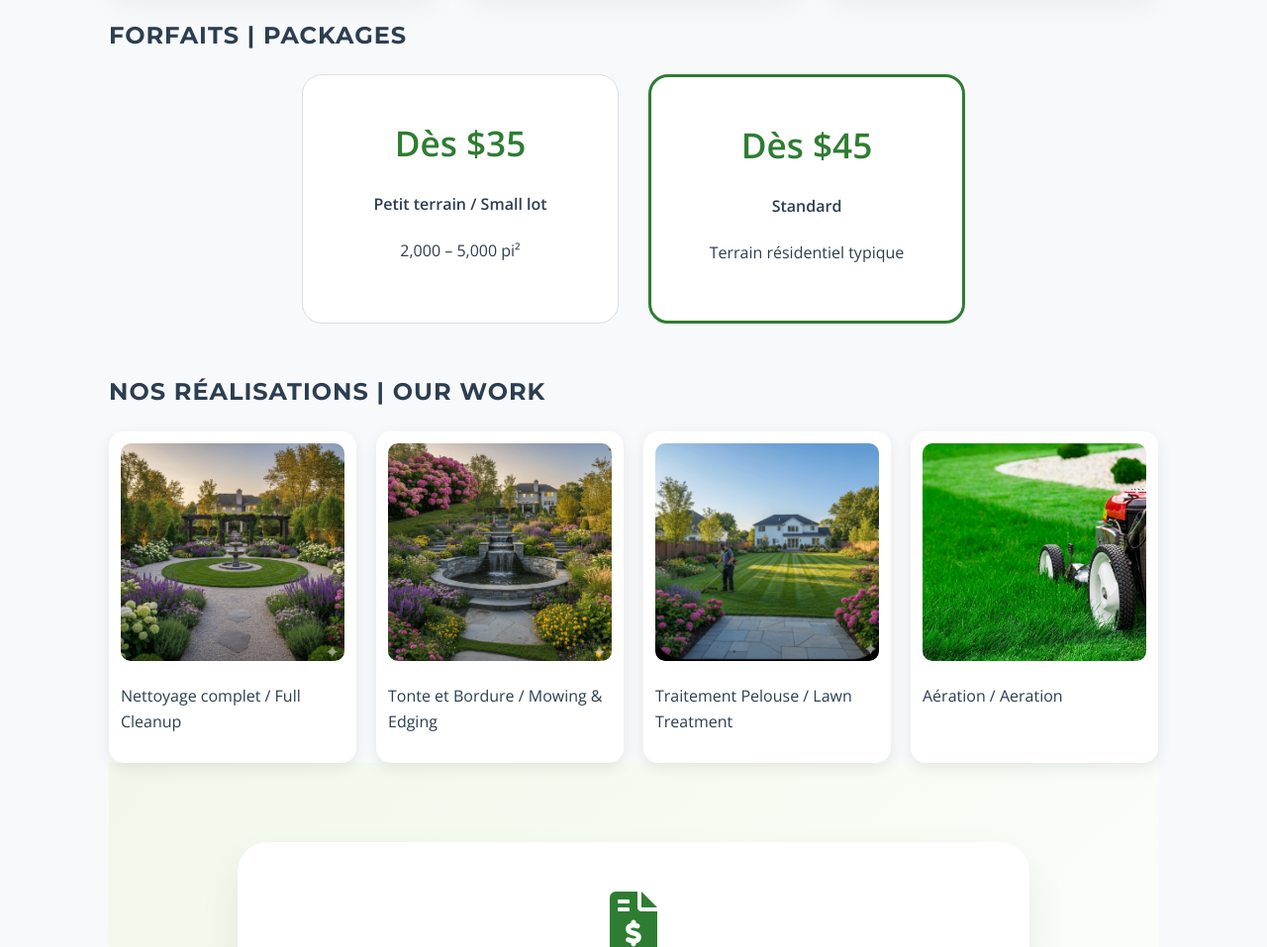
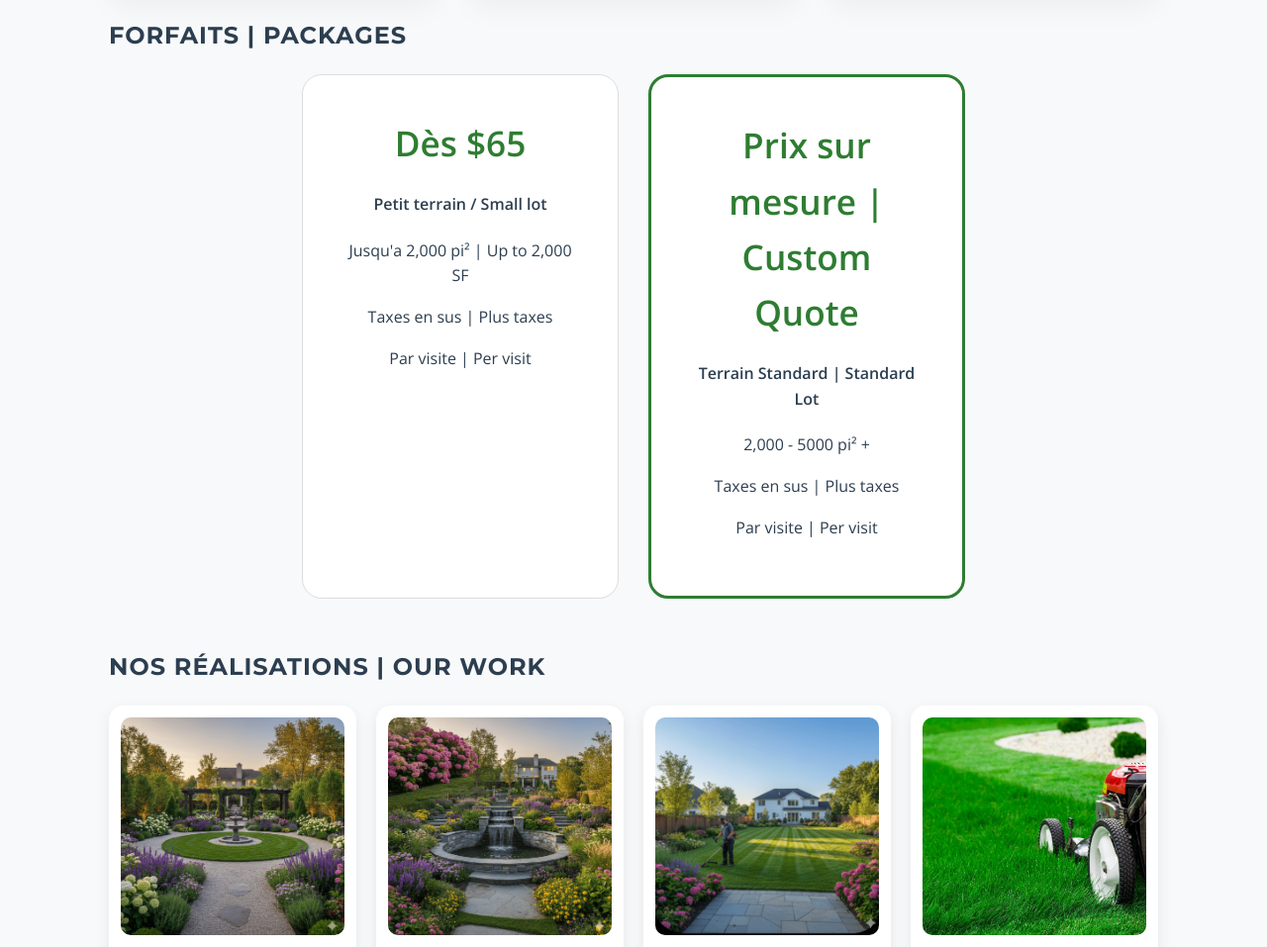
Before and after one commit to McSolution00/solution_gazon, a plain HTML site: page index.html in a window 1280 px wide. Shown: the part 1239-2196 px from the top of the page at 99% size. Drawn offline with nearby package versions, Linux system fonts and the light colour scheme.

Commit message:
Update index.html

```diff
--- a/index.html
+++ b/index.html
@@ -70,14 +70,18 @@
             <h2 class="section-title">FORFAITS | PACKAGES</h2>
             <div class="pricing-grid">
                 <div class="price-box">
-                    <span class="price-tag">Dès $35</span>
+                    <span class="price-tag">Dès $65</span>
                     <h4>Petit terrain / Small lot</h4>
-                    <p>2,000 – 5,000 pi²</p>
+                    <p>Jusqu'a 2,000 pi² | Up to 2,000 SF</p>
+                    <p>Taxes en sus | Plus taxes</p>
+                    <p>Par visite | Per visit</p>
                 </div>
                 <div class="price-box featured">
-                    <span class="price-tag">Dès $45</span>
-                    <h4>Standard</h4>
-                    <p>Terrain résidentiel typique</p>
+                    <span class="price-tag">Prix sur mesure | Custom Quote</span>
+                    <h4>Terrain Standard | Standard Lot</h4>
+                    <p>2,000 - 5000 pi² +</p>
+                    <p>Taxes en sus | Plus taxes</p>
+                    <p>Par visite | Per visit</p>
                 </div>
             </div>
         </section>
@@ -127,10 +131,11 @@
                 <i class="fas fa-envelope"></i>
                 <a href="mailto:mcsolutiongazon@gmail.com" class="footer-link">mcsolutiongazon@gmail.com</a>
             </p>
-            <p class="disclaimer">* Services effectués selon les réglementations locales / Services following local regulations.</p>
+            <p class="disclaimer">* Services effectués selon les réglementations locales / Services following local regulations. Services de fertilisation et contrôle des herbes vendus séparément | Fertilization and weed control services sold separately. </p>
             <p>&copy; 2025 MC Solution Gazon</p>
         </div>
     </footer>
 
 </body>
+
 </html>
```
